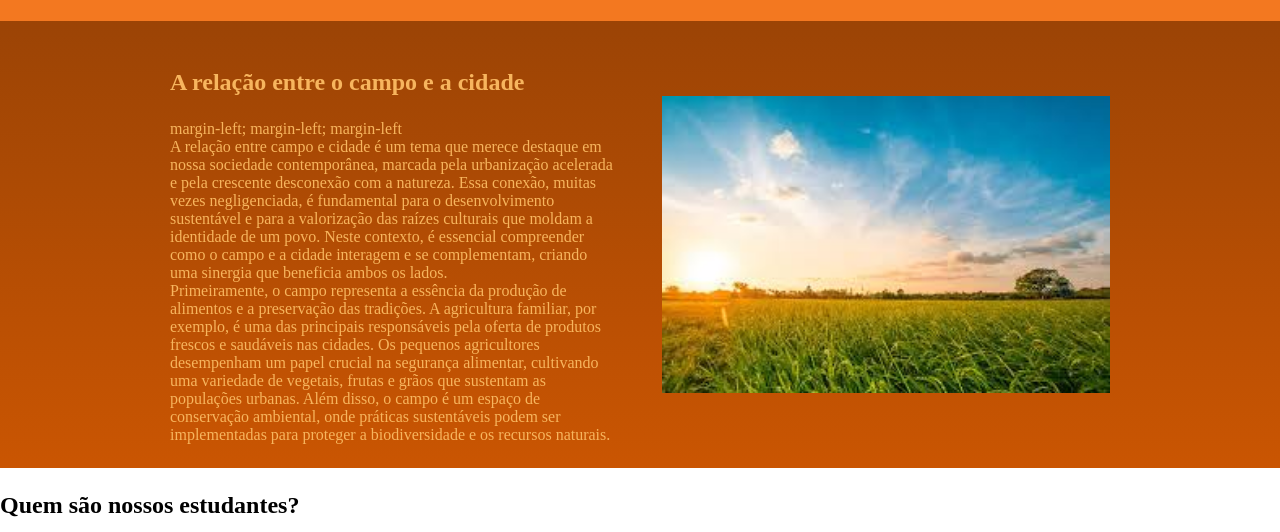
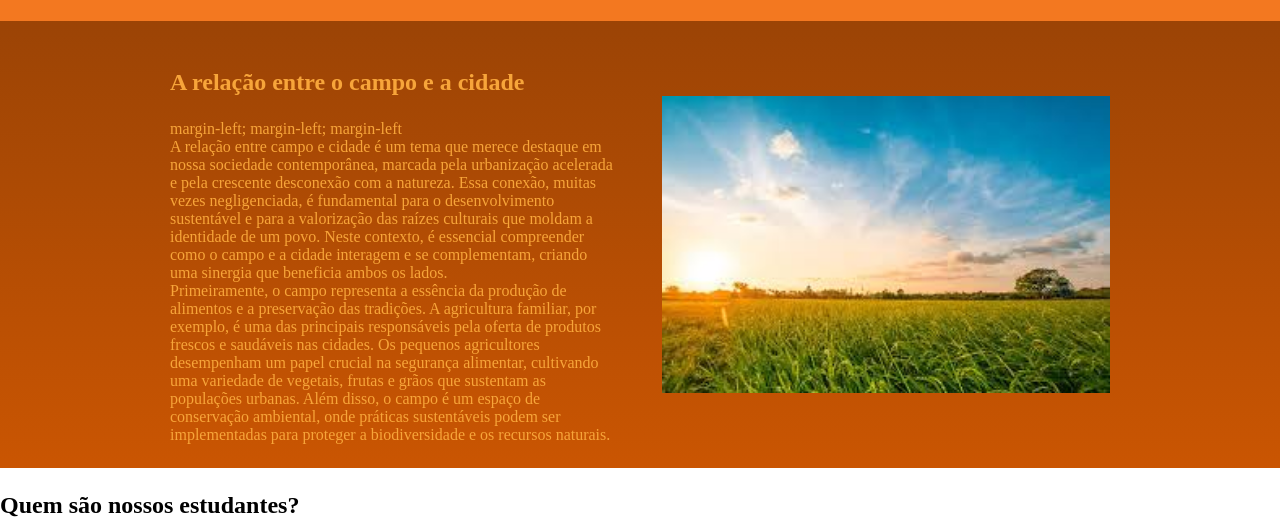
Before and after one commit to Beatrizbottega15/agrinho-bia-, a plain HTML site: page index.html in a window 1280 px wide. Shown: the part 155-687 px from the top of the page. Drawn offline with Linux system fonts and the light colour scheme.

Commit message:
cor de novo

```diff
--- a/style.css
+++ b/style.css
@@ -30,7 +30,7 @@
 
 .escola{
     background-image: linear-gradient(hwb(25 2% 39%),hsl(25, 98%, 40%));
-    color:rgb(247, 181, 94);
+    color:rgb(247, 165, 58);
     display: flex;
     justify-content: center;
     align-items: center;
```
